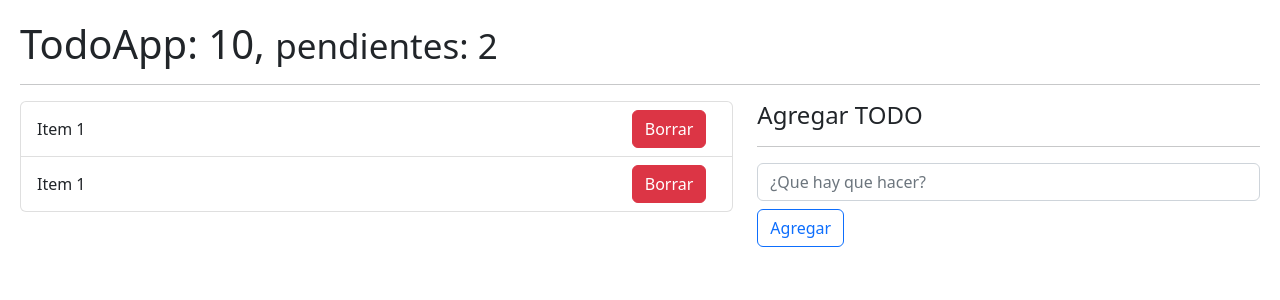
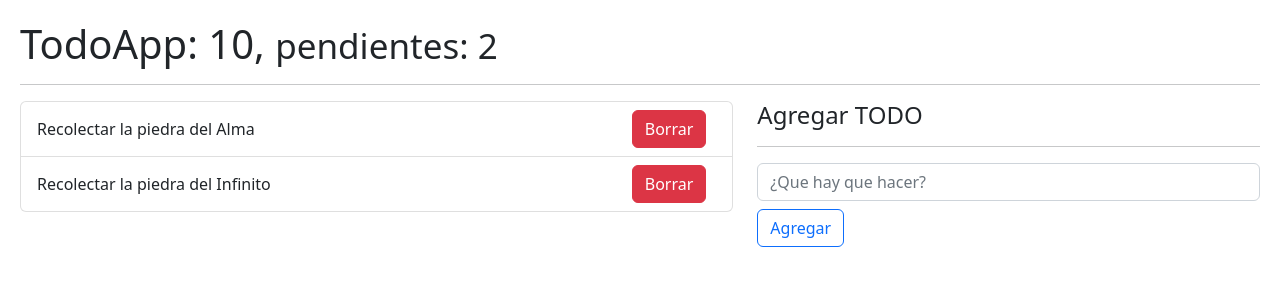
Before and after one commit to AlexanderMartinez25/hooks-app, a React (Vite) app: page / in a window 1280 px wide. Shown: the top 300 px of the page. Built offline with nearby package versions, Linux system fonts and the light colour scheme.

Commit message:
Crear componentes y emitir eventos

```diff
--- a/src/08-useReducer/TodoApp.jsx
+++ b/src/08-useReducer/TodoApp.jsx
@@ -1,21 +1,28 @@
 import { useReducer } from "react";
+import { TodoAdd } from "./components/TodoAdd";
+import { TodoList } from "./components/TodoList";
 import { todoReducer } from "./TodoReducer";
 
 const initailState = [
   {
     id: new Date().getTime(),
-    desciption: "Recolectar la piedra del alma",
+    desciption: "Recolectar la piedra del Alma",
     done: false,
   },
   {
     id: new Date().getTime() * 2,
-    desciption: "Recolectar la piedra del alma",
+    desciption: "Recolectar la piedra del Infinito",
     done: false,
   },
 ];
 
 export const TodoApp = () => {
   const [todos, dispatch] = useReducer(todoReducer, initailState);
+
+  const handleNewTodo = (todo) => {
+    console.log({ todo });
+  };
+
   return (
     <>
       <h1>
@@ -25,34 +32,16 @@
 
       <div className="row">
         <div className="col-7">
-          <ul className="list-group">
-            {todos.map((todo) => (
-              <li
-                key={todo.id}
-                className="list-group-item d-flex justify-content-between"
-              >
-                <span className="align-self-center"> Item 1</span>
-                <button className="btn btn-danger">Borrar</button>
-              </li>
-            ))}
-          </ul>
+          {/* TodoList */}
+          <TodoList todos={todos} />
         </div>
 
         <div className="col-5">
           <h4>Agregar TODO</h4>
           <hr />
 
-          <form>
-            <input
-              type="text"
-              placeholder="¿Que hay que hacer?"
-              className="form-control"
-            />
-
-            <button type="submit" className="btn btn-outline-primary mt-2">
-              Agregar
-            </button>
-          </form>
+          {/* TodoApp */}
+          <TodoAdd onNewTodo={handleNewTodo} />
         </div>
       </div>
     </>
--- /dev/null
+++ b/src/08-useReducer/components/TodoAdd.jsx
@@ -0,0 +1,38 @@
+import { useForm } from "../../hooks/useForm";
+
+export const TodoAdd = ({ onNewTodo }) => {
+  const { description, onInputChange, onResetForm } = useForm({
+    description: "",
+  });
+
+  const onFormSubmit = (event) => {
+    event.preventDefault();
+    if (description.length <= 1) return;
+
+    const newTodo = {
+      id: new Date().getTime(),
+      done: false,
+      description,
+    };
+
+    onNewTodo(newTodo);
+    onResetForm();
+  };
+
+  return (
+    <form onSubmit={onFormSubmit}>
+      <input
+        type="text"
+        placeholder="¿Que hay que hacer?"
+        className="form-control"
+        name="description"
+        value={description}
+        onChange={onInputChange}
+      />
+
+      <button type="submit" className="btn btn-outline-primary mt-2">
+        Agregar
+      </button>
+    </form>
+  );
+};
--- /dev/null
+++ b/src/08-useReducer/components/TodoItem.jsx
@@ -0,0 +1,8 @@
+export const TodoItem = ({ todo }) => {
+  return (
+    <li className="list-group-item d-flex justify-content-between">
+      <span className="align-self-center"> {todo.desciption}</span>
+      <button className="btn btn-danger">Borrar</button>
+    </li>
+  );
+};
--- /dev/null
+++ b/src/08-useReducer/components/TodoList.jsx
@@ -0,0 +1,11 @@
+import { TodoItem } from "./TodoItem";
+
+export const TodoList = ({ todos = [] }) => {
+  return (
+    <ul className="list-group">
+      {todos.map((todo) => (
+        <TodoItem key={todo.id} todo={todo} />
+      ))}
+    </ul>
+  );
+};
```
